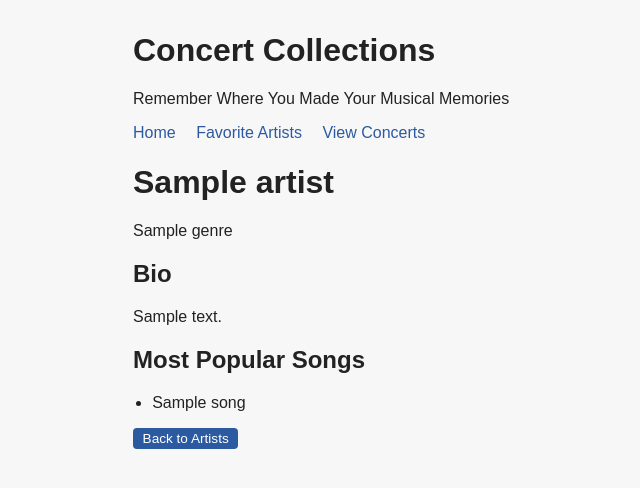
After one commit to nznofficial/CS361-concert-collections, a Flask app: template templates/artist_detail.html in a window 1280 px wide. The commit adds this page. Shown: the top 488 px of the page, without its empty margins (207-847 px from the left). Run offline with Flask 3, Linux system fonts and the light colour scheme; the template is opened without the code that fills it: most values are stand-ins (such as "Sample title", 1, 10 or a date in 2020).

Commit message:
Add More Info button and artist_detail.html page

```diff
--- a/app.py
+++ b/app.py
@@ -1,4 +1,4 @@
-from flask import Flask, render_template, redirect, url_for
+from flask import Flask, render_template, redirect, url_for, abort
 from forms import ArtistForm, ConcertForm
 import os
 from dotenv import load_dotenv
@@ -26,6 +26,12 @@ def add_artist():
         return redirect(url_for('favorite_artists'))
     return render_template('add_artist.html', form=form)
 
+@app.route('/artists/<int:artist_id>')
+def artist_detail(artist_id):
+    if artist_id >= len(artists):
+        abort(404)
+    return render_template('artist_detail.html', artist=artists[artist_id])
+
 @app.route('/concerts')
 def view_concerts():
     return render_template('concerts.html', concerts=concerts)
--- a/static/style.css
+++ b/static/style.css
@@ -49,3 +49,13 @@ form button {
     margin-top: 0.75rem;
     cursor: pointer;
 }
+
+.btn {
+    display: inline-block;
+    background: #2c5aa0;
+    color: #fff;
+    padding: 0.2rem 0.6rem;
+    border-radius: 4px;
+    text-decoration: none;
+    font-size: 0.85rem;
+}
--- /dev/null
+++ b/templates/artist_detail.html
@@ -0,0 +1,22 @@
+{% extends "base.html" %}
+
+{% block content %}
+    <h1>{{ artist.name }}</h1>
+    <p>{{ artist.genre }}</p>
+
+    <h2>Bio</h2>
+    <p>{{ artist.bio or "No bio added yet." }}</p>
+
+    <h2>Most Popular Songs</h2>
+    {% if artist.top_songs %}
+        <ul>
+            {% for song in artist.top_songs %}
+                <li>{{ song }}</li>
+            {% endfor %}
+        </ul>
+    {% else %}
+        <p>No songs added yet.</p>
+    {% endif %}
+
+    <a href="{{ url_for('favorite_artists') }}" class="btn">Back to Artists</a>
+{% endblock %}
--- a/templates/artists.html
+++ b/templates/artists.html
@@ -5,7 +5,8 @@
 
     <ul>
         {% for artist in artists %}
-            <li>{{ artist.name }} – {{ artist.genre }}</li>
+            <li>{{ artist.name }} – {{ artist.genre }} - <a href="{{ url_for('artist_detail', artist_id=loop.index0) }}" class="btn">More Info</a>
+            </li>
         {% endfor %}
     </ul>
 
```
